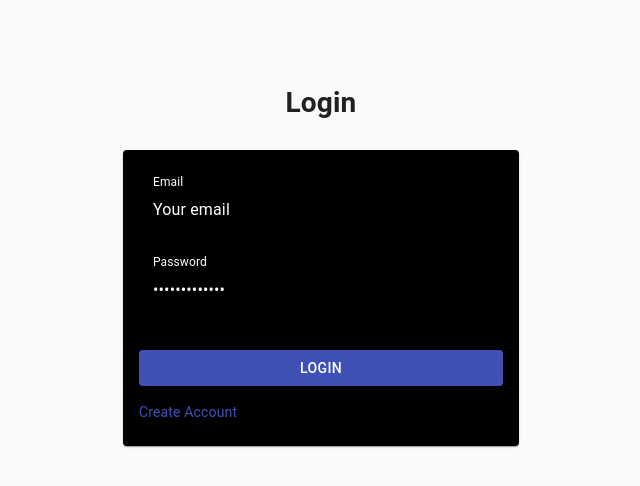
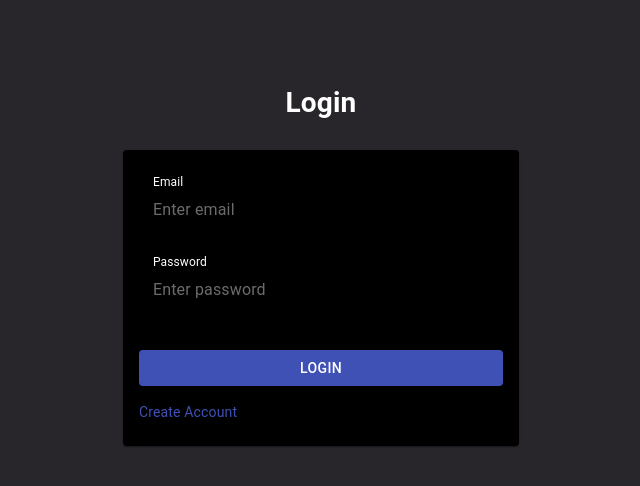
Before and after one commit to BrainBeatsUCF/brainbeats-web, a React (Create React App) app: page /login in a window 1280 px wide. Shown: the top 486 px of the page, without its empty margins (319-959 px from the left). Built offline with nearby package versions, Linux system fonts and the light colour scheme.

Commit message:
UI Changes and forward/backward audio tracks.

```diff
--- a/src/App.scss
+++ b/src/App.scss
@@ -53,3 +53,8 @@
     transform: rotate(360deg);
   }
 }
+
+.App{
+  background-color: #28252b;
+  color: white;
+}
--- a/src/components/CreatePlaylistPopup.tsx
+++ b/src/components/CreatePlaylistPopup.tsx
@@ -31,7 +31,7 @@ const useStyles = makeStyles(() => ({
     top: '15%',
     margin: 'auto',
     borderRadius: '20px',
-    backgroundColor: '#787878'
+    backgroundColor: '#38363a'
   },
   header: {
     marginTop: '10px',
--- a/src/components/LoginForm.tsx
+++ b/src/components/LoginForm.tsx
@@ -121,8 +121,8 @@ const LoginForm: React.FC<LoginProps> = ({ ...props }) => {
             <Formik
             validationSchema = {schema}
             initialValues={{
-              email: props.email || 'Your email',
-              password: props.password || 'Your password',
+              email: props.email || '',
+              password: props.password || '',
             }}
             onSubmit={async (data: LoginProps): Promise<void> => {
               handleLogin(data, history);
@@ -138,6 +138,7 @@ const LoginForm: React.FC<LoginProps> = ({ ...props }) => {
                       name="email"
                       component={TextFormField}
                       type="email"
+                      placeholder="Enter email"
                       />
                     </div>
                     <div>
@@ -146,6 +147,7 @@ const LoginForm: React.FC<LoginProps> = ({ ...props }) => {
                       name="password"
                       component={TextFormField}
                       type="password"
+                      placeholder="Enter password"
                       />
                     </div>
                     {/* {loading ? <p style={{color: 'white'}}>Loading... </p> : ""} */}
--- a/src/components/publicbeat/PublicBeat.tsx
+++ b/src/components/publicbeat/PublicBeat.tsx
@@ -238,8 +238,6 @@ const PublicBeat: React.FC<PublicBeatProps> = ({...props}) => {
                         <div>{publicBeat.name}</div>
                         <div className={classes.playButtonAndBeatInfo}>
                           {
-                            publicBeat.isPlaying ?
-                            <img style={{cursor: 'pointer'}} alt ='Pause Button'src={PauseButton} onClick={() => {pausePublicBeat(key)}}></img> :
                             <img style={{cursor: 'pointer'}} alt ='Play Button'src={PlayButton} onClick={() => playPublicBeat(publicBeat.id, key)}></img>
                           }
                           <div style={{marginLeft: '8px'}}>
--- a/src/components/sidebar/SideBarUseStyles.ts
+++ b/src/components/sidebar/SideBarUseStyles.ts
@@ -142,7 +142,7 @@ const useStyles = makeStyles(() => ({
   },
   addPlaylistButton: {
     backgroundColor: '#D0351E',
-    borderRadius: '5px'
+    borderRadius: '5px',
   },
   logOut: {
     display: 'flex',
```
Also changed, not shown: 1 other file (tests, documents, lock files or other folders).
